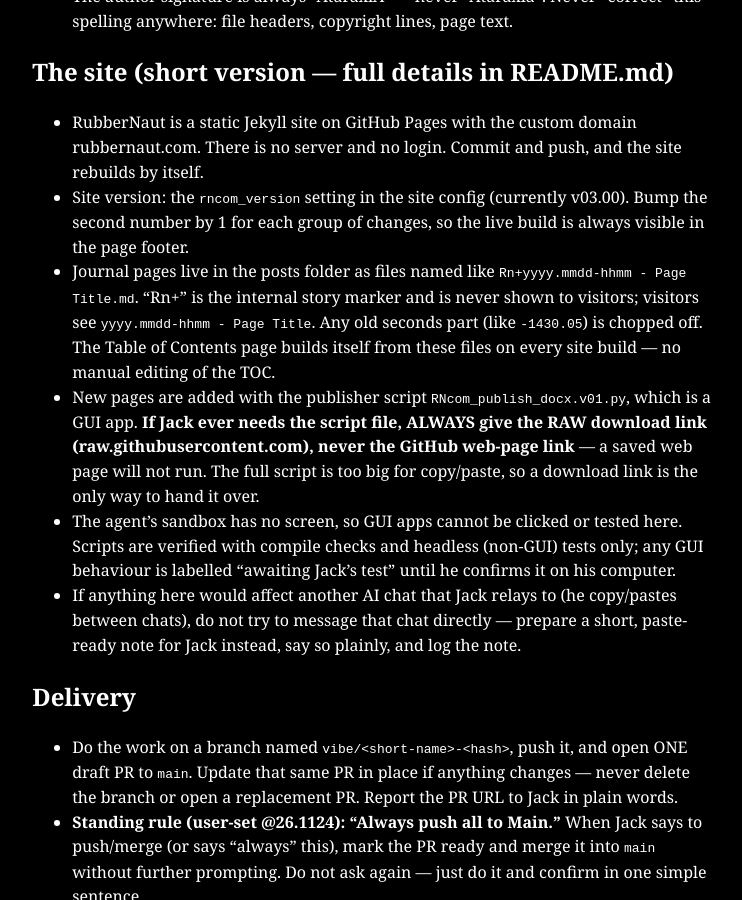
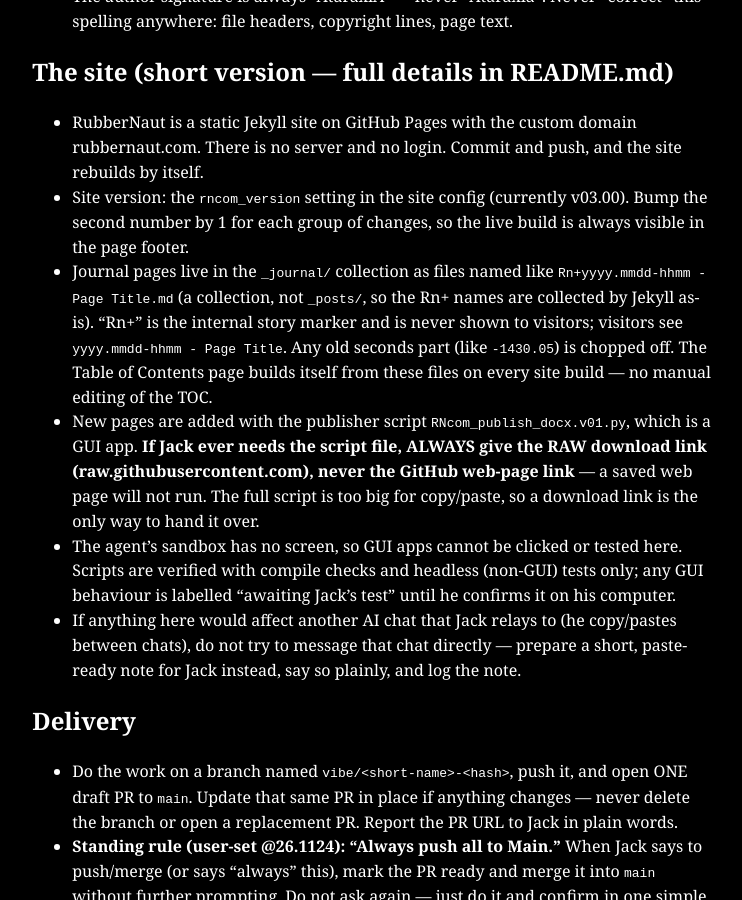
Before and after one commit to AtaraxiA22/RubberNaut, a Jekyll site: the page built from AGENTS.md, in a window 1280 px wide and 900 px high, scrolled down 859 px. Shown: the whole window, without its empty margins (266-1008 px from the left). Built offline with Jekyll 4.4.1, drawn with Linux system fonts in a browser that asks for light colours; our own code applies the rules of GitHub Pages for plain Markdown files.

Commit message:
Fix empty TOC: move journal pages from _posts to a _journal collection
Jekyll only collects date-prefixed filenames from _posts, so Rn+-named files
were never in site.posts and the TOC/reader pages came out empty. A custom
collection with output:true accepts the Rn+ names as-is. toc.md now reads
site.journal; publisher writes to _journal/; README/AGENTS.md updated.

Co-authored-by: AtaraxiA22 <AtaraxiA22@users.noreply.github.com>

```diff
--- a/AGENTS.md
+++ b/AGENTS.md
@@ -36,8 +36,9 @@ important things to the repo.
 - Site version: the `rncom_version` setting in the site config (currently v03.00).
   Bump the second number by 1 for each group of changes, so the live build is always
   visible in the page footer.
-- Journal pages live in the posts folder as files named like
-  `Rn+yyyy.mmdd-hhmm - Page Title.md`. "Rn+" is the internal story marker and is never
+- Journal pages live in the `_journal/` collection as files named like
+  `Rn+yyyy.mmdd-hhmm - Page Title.md` (a collection, not `_posts/`, so the Rn+ names
+  are collected by Jekyll as-is). "Rn+" is the internal story marker and is never
   shown to visitors; visitors see `yyyy.mmdd-hhmm - Page Title`. Any old seconds part
   (like `-1430.05`) is chopped off. The Table of Contents page builds itself from
   these files on every site build — no manual editing of the TOC.
--- a/_config.yml
+++ b/_config.yml
@@ -6,8 +6,12 @@ url: "https://rubbernaut.com"
 baseurl: "/RubberNaut"
 timezone: UTC
 
+collections:
+  journal:
+    output: true
+
 defaults:
   - scope:
-      path: "_posts"
+      path: "_journal"
     values:
       layout: post
```
Also changed, not shown: RNcom_publish_docx.v01.py (+4 -4 lines), toc.md (+1 -1 lines), README.md, _journal/Rn+2016.0104-0900 - I Need a Job.md (renamed from _posts/Rn+2016.0104-0900 - I Need a Job.md), 1 other file.
